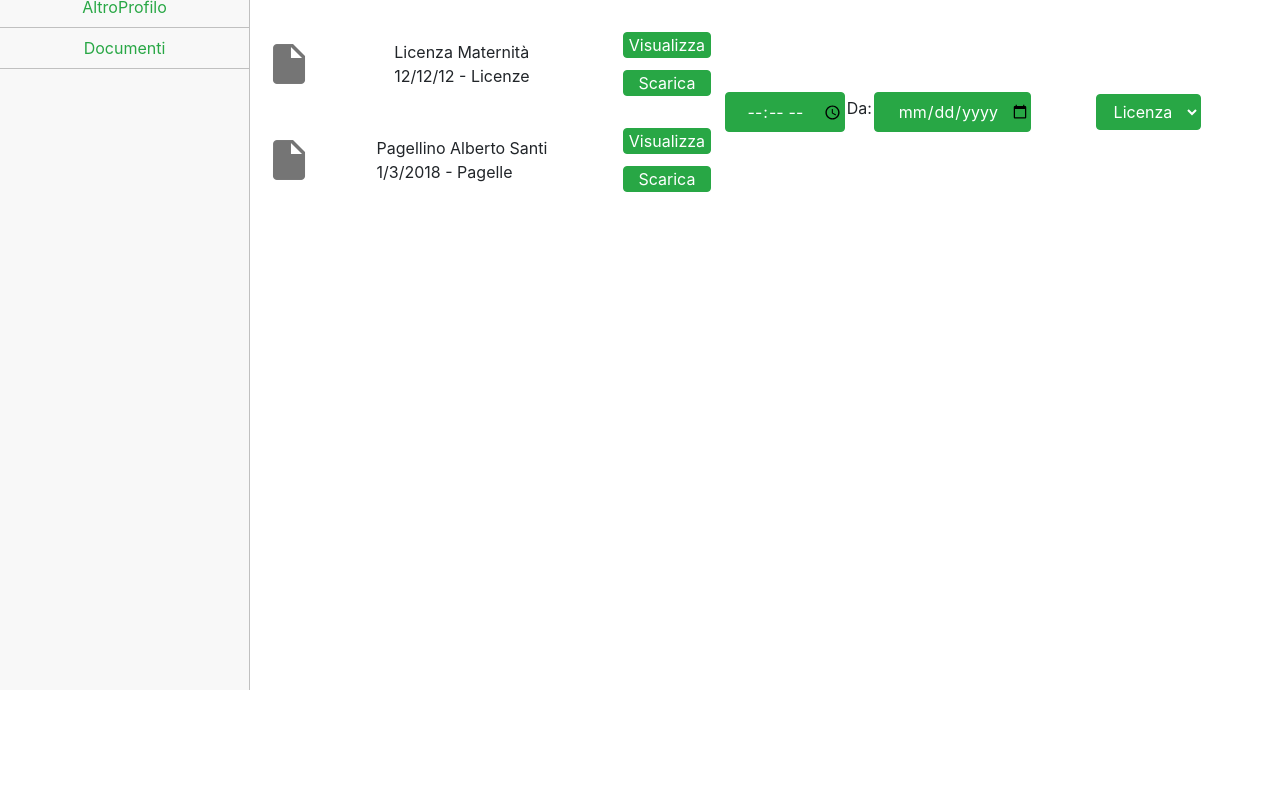
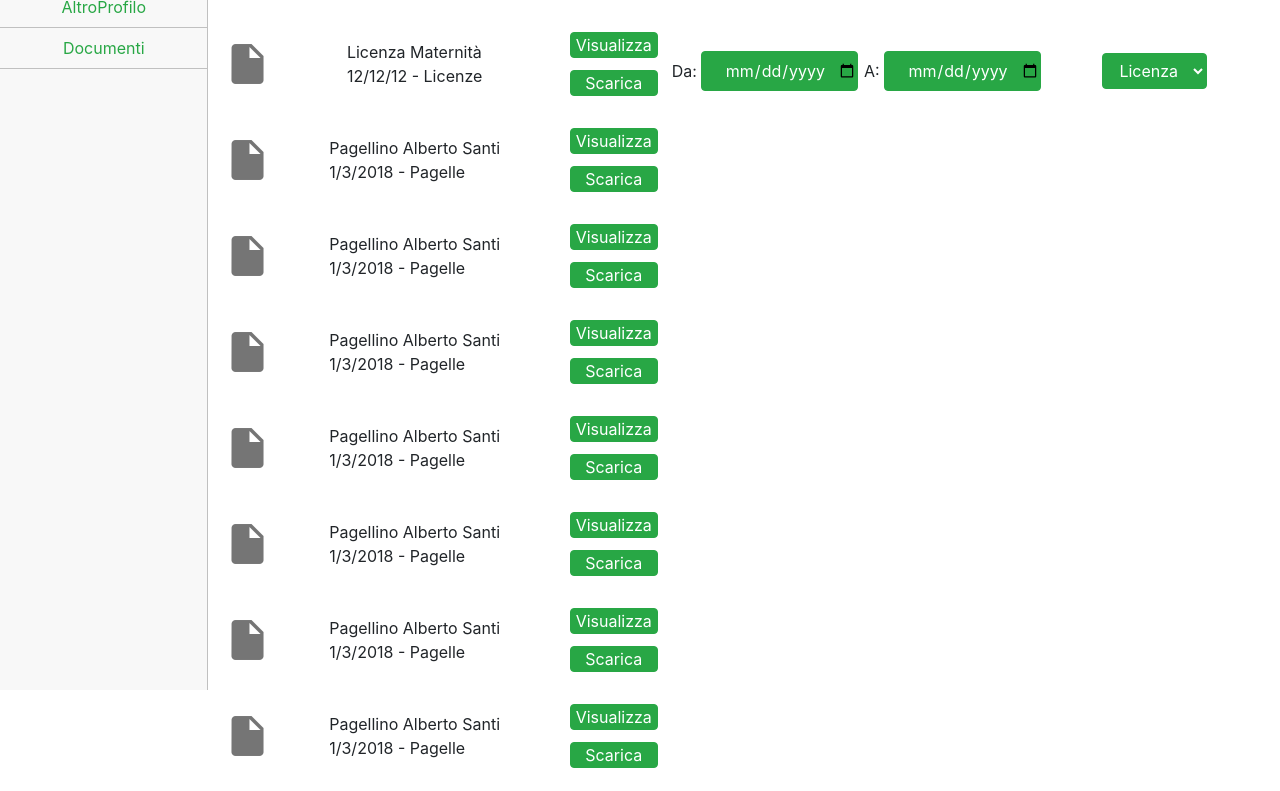
Before and after one commit to MarcoLoPinto/registro-elettronico, a React app: page /documenti in a window 1280 px wide. Shown: the part 110-901 px from the top of the page. Before the commit the page ends 800 px from the top, so only its background shows below. Built offline with nearby package versions, Linux system fonts and the light colour scheme.

Commit message:
Added time and date pickers

```diff
--- a/src/components/DatePicker/DatePicker.css
+++ b/src/components/DatePicker/DatePicker.css
@@ -12,4 +12,10 @@
     flex-direction: row;
     justify-content: flex-start;
     align-items: center;
+    margin: 6px 2px;
 }
+
+.datepicker-container label{
+    margin: 0px;
+    margin-right: 2px;
+}
--- a/src/components/DatePicker/DatePicker.js
+++ b/src/components/DatePicker/DatePicker.js
@@ -15,4 +15,4 @@ export default class DatePicker extends React.Component{
     }
 }
 
-//<DatePicker className="btn-success"/>
+//<DatePicker className="btn-success" lebel="lebel"/>
--- a/src/components/Navigation/Navigation.js
+++ b/src/components/Navigation/Navigation.js
@@ -39,7 +39,7 @@ class Navigation extends React.Component {
                     </Sidebar>
 
                     {/*Main content routing*/}
-                    <div className="main-content customScrollBar container">
+                    <div className="customScrollBar container">
                         <Route path="/" exact component={Mainpage} />
                         <Route path="/profilo" exact component={Profilo} />
                         <Route path="/messaggi" exact component={Messaggi} />
--- a/src/components/TimePicker/TimePicker.css
+++ b/src/components/TimePicker/TimePicker.css
@@ -6,3 +6,16 @@
 .timepicker::-webkit-inner-spin-button {
     display: none;
 }
+
+.timepicker-container{
+    display: flex;
+    flex-direction: row;
+    justify-content: flex-start;
+    align-items: center;
+    margin: 6px 2px;
+}
+
+.timepicker-container label{
+    margin: 0px;
+    margin-right: 2px;
+}
--- a/src/components/TimePicker/TimePicker.js
+++ b/src/components/TimePicker/TimePicker.js
@@ -1,15 +1,18 @@
 import React from "react";
 import "./TimePicker.css";
 
-export default class TImePicker extends React.Component{
+export default class TimePicker extends React.Component{
 
     render(){
         let {className =  "", ...cProps} = this.props;
         className = "timepicker btn " + (this.props.className!==undefined ? this.props.className : "");
         return(
-            <input type="time" className={className} {...cProps} />
+            <div className="timepicker-container">
+                {this.props.label && <label>{this.props.label}</label>}
+                <input type="time" className={className} {...cProps} />
+            </div>
         );
     }
 }
 
-//<TimePicker className="btn-success"/>
+//<TimePicker className="btn-success" lebel="lebel"/>
--- a/src/pages/segreteria/PageDocumenti.css
+++ b/src/pages/segreteria/PageDocumenti.css
@@ -11,6 +11,8 @@
     justify-content: center;
     align-items: center;
     flex-wrap: wrap;
+    height: fit-content;
+    margin-top: 3rem;
 }
 
 .horizontal-container.flex-fill{
--- a/src/pages/segreteria/PageDocumenti.js
+++ b/src/pages/segreteria/PageDocumenti.js
@@ -47,8 +47,8 @@ export default class PageDocumenti extends React.Component {
                     )}
                     </div>
                     <div className="filter-block flex-fill">
-                        <TimePicker className="btn-success" label="Da"/>
                         <DatePicker className="btn-success" label="Da:"/>
+                        <DatePicker className="btn-success" label="A:"/>
                         <MainDropDown options={["Licenza", "Ferie", "Pagelle", "Altro"]} maxwidth={"100%"} className="dropdown-centered btn-success" />
                     </div>
                 </div>
--- a/src/tools/api.js
+++ b/src/tools/api.js
@@ -187,6 +187,86 @@ export function getDocuments(){
                 oggetto: "Pagellino Alberto Santi",
                 data: "1/3/2018",
                 categoria: "Pagelle"
+            },
+            {
+                oggetto: "Pagellino Alberto Santi",
+                data: "1/3/2018",
+                categoria: "Pagelle"
+            },
+            {
+                oggetto: "Pagellino Alberto Santi",
+                data: "1/3/2018",
+                categoria: "Pagelle"
+            },
+            {
+                oggetto: "Pagellino Alberto Santi",
+                data: "1/3/2018",
+                categoria: "Pagelle"
+            },
+            {
+                oggetto: "Pagellino Alberto Santi",
+                data: "1/3/2018",
+                categoria: "Pagelle"
+            },
+            {
+                oggetto: "Pagellino Alberto Santi",
+                data: "1/3/2018",
+                categoria: "Pagelle"
+            },
+            {
+                oggetto: "Pagellino Alberto Santi",
+                data: "1/3/2018",
+                categoria: "Pagelle"
+            },
+            {
+                oggetto: "Pagellino Alberto Santi",
+                data: "1/3/2018",
+                categoria: "Pagelle"
+            },
+            {
+                oggetto: "Pagellino Alberto Santi",
+                data: "1/3/2018",
+                categoria: "Pagelle"
+            },
+            {
+                oggetto: "Pagellino Alberto Santi",
+                data: "1/3/2018",
+                categoria: "Pagelle"
+            },
+            {
+                oggetto: "Pagellino Alberto Santi",
+                data: "1/3/2018",
+                categoria: "Pagelle"
+            },
+            {
+                oggetto: "Pagellino Alberto Santi",
+                data: "1/3/2018",
+                categoria: "Pagelle"
+            },
+            {
+                oggetto: "Pagellino Alberto Santi",
+                data: "1/3/2018",
+                categoria: "Pagelle"
+            },
+            {
+                oggetto: "Pagellino Alberto Santi",
+                data: "1/3/2018",
+                categoria: "Pagelle"
+            },
+            {
+                oggetto: "Pagellino Alberto Santi",
+                data: "1/3/2018",
+                categoria: "Pagelle"
+            },
+            {
+                oggetto: "Pagellino Alberto Santi",
+                data: "1/3/2018",
+                categoria: "Pagelle"
+            },
+            {
+                oggetto: "Pagellino Alberto Santi",
+                data: "1/3/2018",
+                categoria: "Pagelle"
             }
         ]);
     });
```
